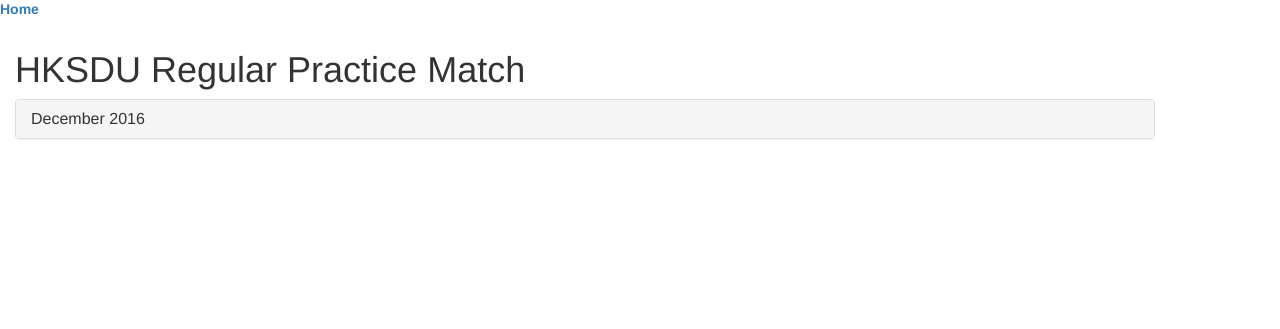
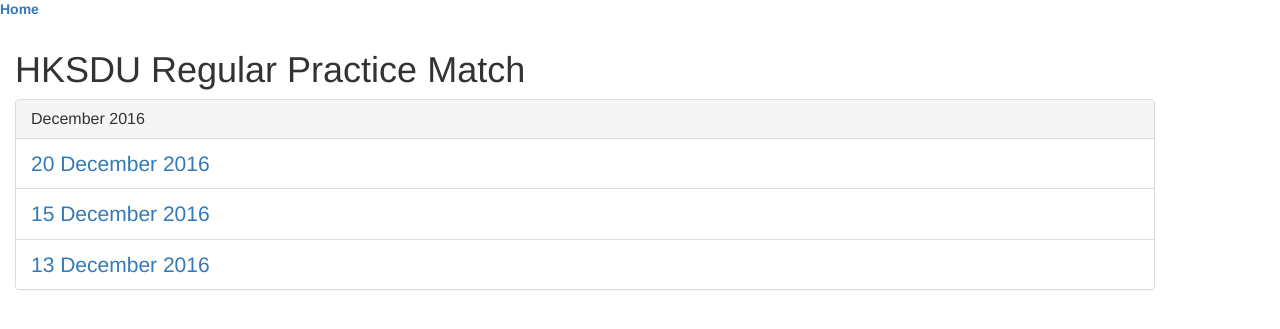
Before and after one commit to HKSDU/hksdu.github.io, a Jekyll site: the page built from index.html, in a window 1280 px wide. Shown: the top 329 px of the page. Built offline with Jekyll 4.4.1, drawn with Linux system fonts in a browser that asks for light colours.

Commit message:
Update index.html

```diff
--- a/index.html
+++ b/index.html
@@ -19,7 +19,7 @@ title: HKSDU Match Results
         December 2016</a>
       </h4>
     </div>
-    <div id="collapse1" class="panel-collapse collapse">
+    <div id="collapse1" class="panel-collapse collapse in">
       <ul class="list-group">
 	      <li class="list-group-item"><a href=/20161220/login.html>20 December 2016</a></li>
               <li class="list-group-item"><a href=/20161215/login.html>15 December 2016</a></li>
```
